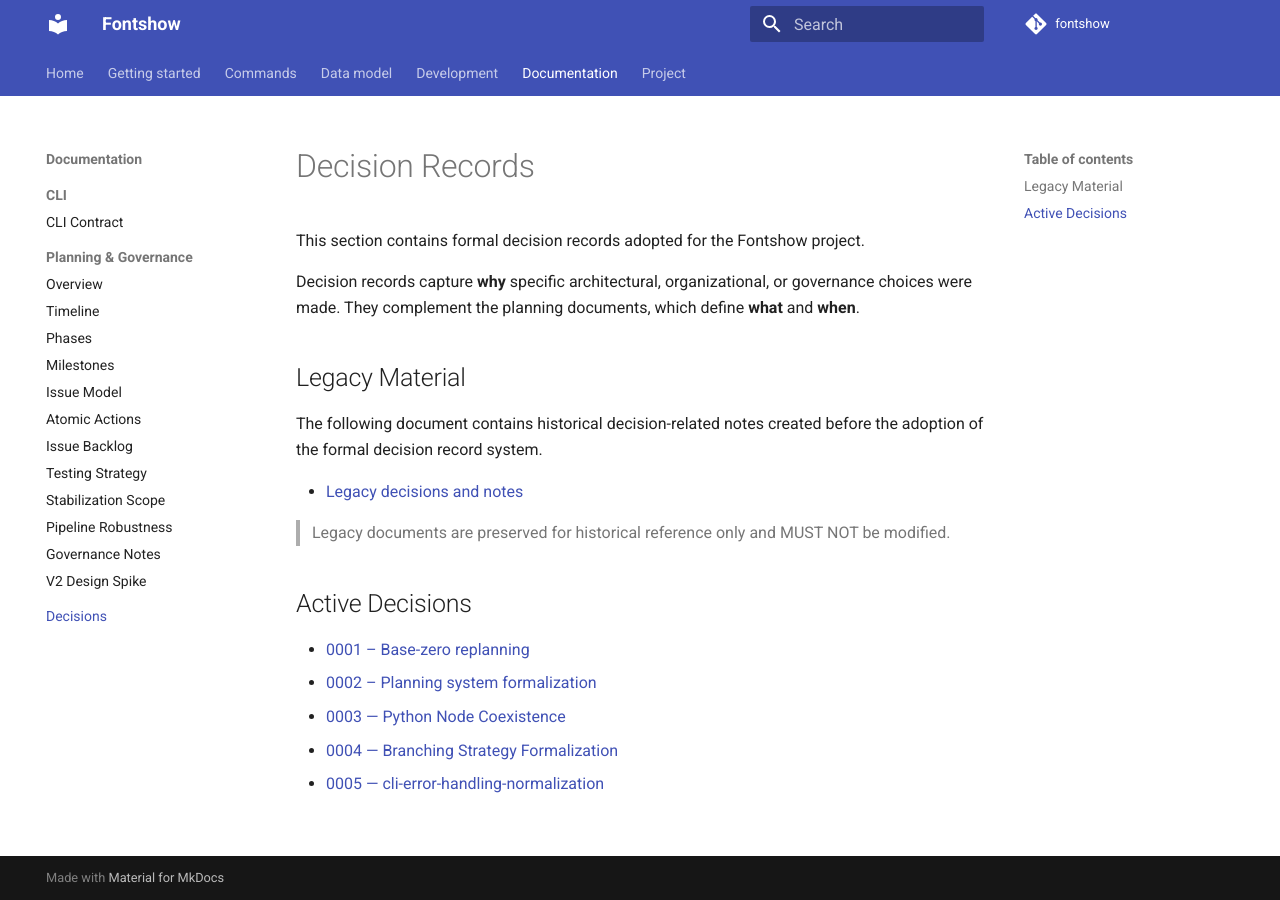
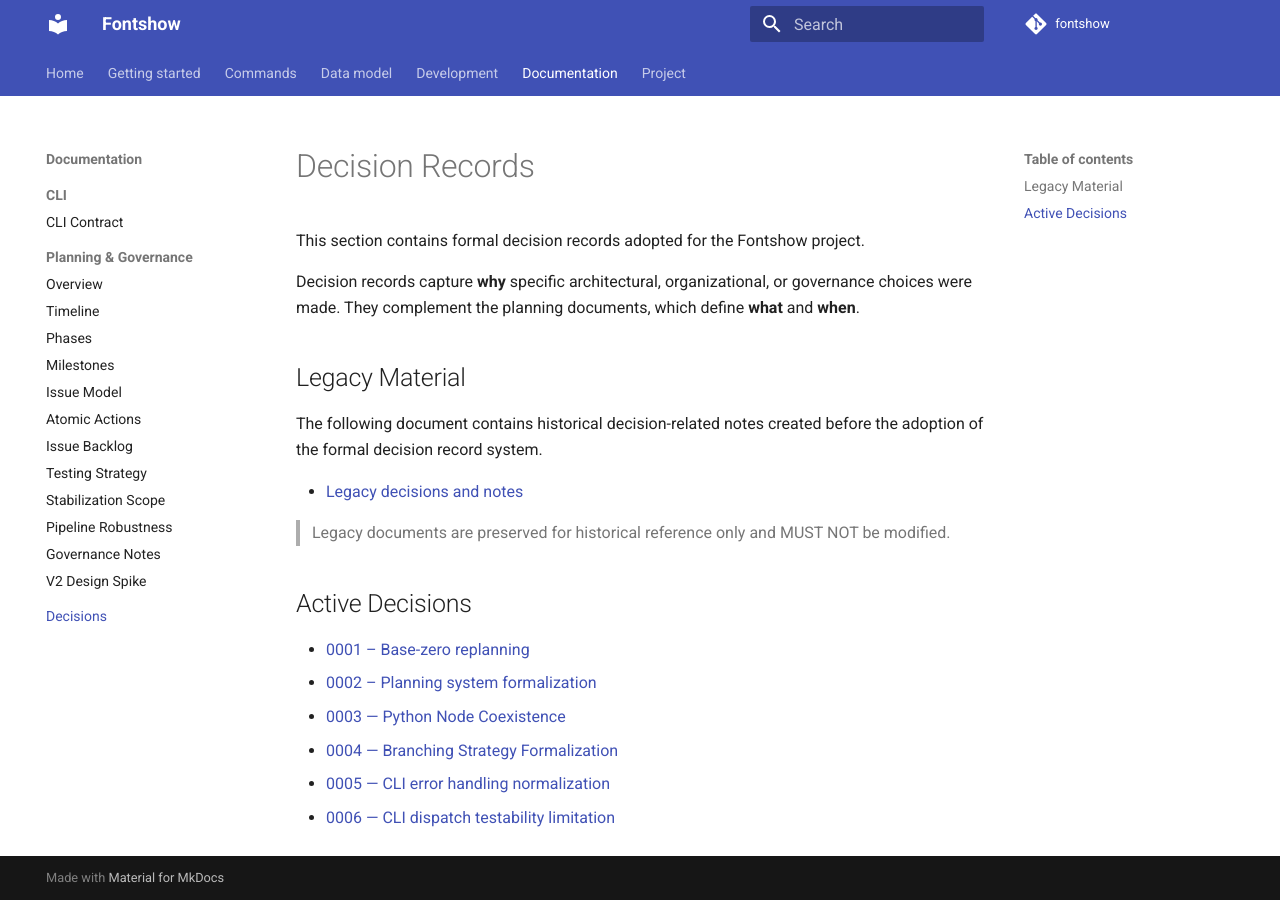
Before and after one commit to marco0560/Fontshow, an MkDocs documentation site: the page built from docs/decisions/index.md, in a window 1280 px wide. Built offline with MkDocs 1.6.1 and Material for MkDocs 9.7.7, drawn with Linux system fonts in a browser that asks for light colours; comment, search, counter and statistics services are not loaded.

Commit message:
docs: documented actual testability limits

```diff
--- a/docs/decisions/index.md
+++ b/docs/decisions/index.md
@@ -22,4 +22,5 @@
 - [0002 – Planning system formalization](0002-planning-system-formalization.md)
 - [0003 — Python Node Coexistence](0003-python-node-coexistence.md)
 - [0004 — Branching Strategy Formalization](0004-branch-strategy.md)
-- [0005 — cli-error-handling-normalization](0005-cli-error-handling-normalization.md)
+- [0005 — CLI error handling normalization](0005-cli-error-handling-normalization.md)
+- [0006 — CLI dispatch testability limitation](0006-cli-dispatch-testability-limit.md)
```
Also changed, not shown: docs/decisions/0005-cli-error-handling-normalization.md (+1 -1 lines), docs/decisions/0006-cli-dispatch-testability-limit.md (added, +34 -0 lines).
